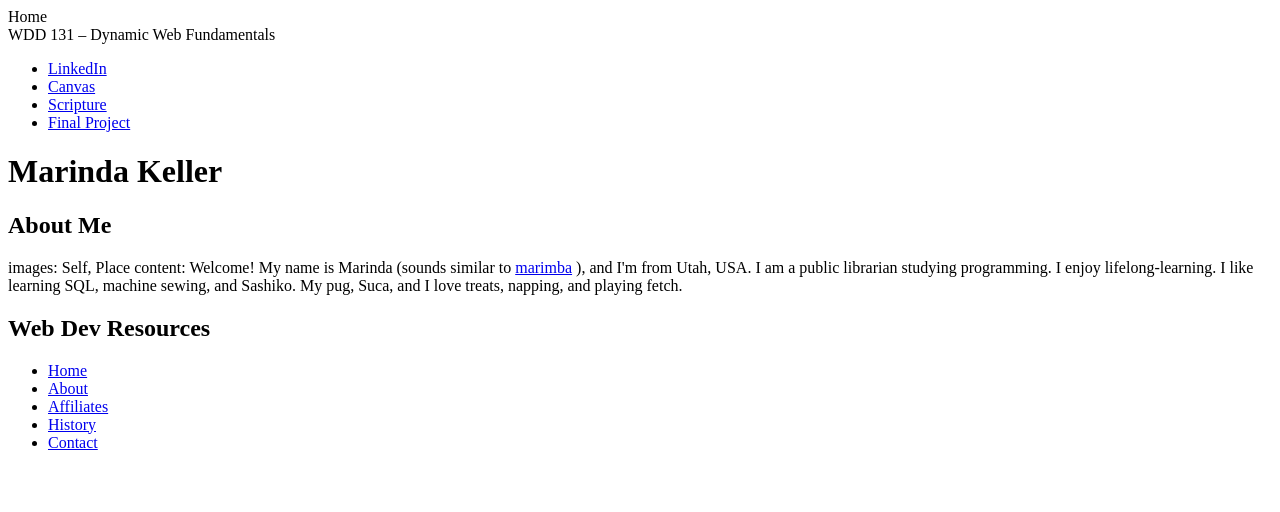
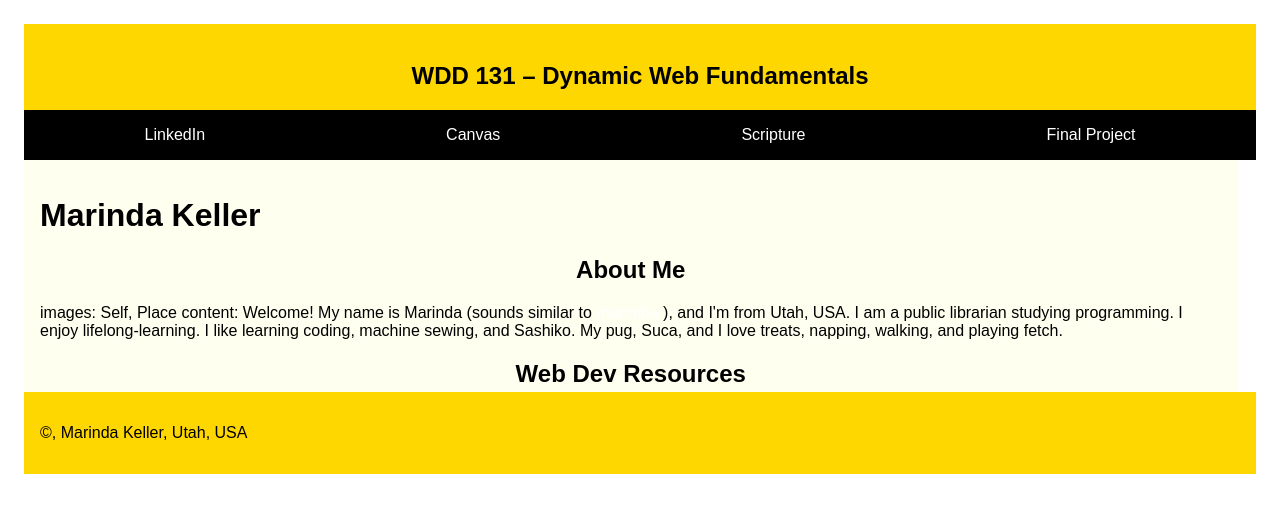
Before and after one commit to MercurianSQL/wdd131, a plain HTML site: page index.html in a window 1280 px wide. Drawn offline with Linux system fonts and the light colour scheme.

Commit message:
need a break

```diff
--- a/index.html
+++ b/index.html
@@ -9,23 +9,26 @@
         content="WDD 131 : Dynamic Web Fundamentals,Marinda Keller, about, assignments, portfolio, Landing page for class exercises and portfolio">
     <meta name="author" content="Marinda Keller">
     <meta name="keywords" content="about, assignments, portfolio">
-    <link rel="stylesheet" href="wdd131/styles/base.css">
+    <link rel="stylesheet" href="styles/base.css">
     <script src="wdd131/scripts/getdates.js" defer></script>
-    <nav>Home</nav>
 </head>
 
 <body>
     <header>
-        <span class="course-title">WDD 131 – Dynamic Web Fundamentals</span>
-        <div>
-            <ul class="navigation">
-                <li><a href="https://www.linkedin.com/in/mercurian-librarian-a07087358/" title="linkedIn"
-                        target="blank">LinkedIn</a></li>
-                <li><a href="https://byupw.instructure.com/" title="canvas" target="blank">Canvas</a></li>
-                <li><a href="https://www.churchofjesuschrist.org/study/scriptures/bofm/1-ne/17?lang=eng&id=p3#p3"
-                        title="scripture" target="blank">Scripture</a></li>
-                <li><a href="#" title="final" target="blank">Final Project</a></li>
-            </ul>
+        <span class="course-title">
+            <h2>WDD 131 – Dynamic Web Fundamentals</h2>
+        </span>
+    </header>
+    <header>
+        <div class="container">
+            <nav class="navigation"><a href="https://www.linkedin.com/in/mercurian-librarian-a07087358/"
+                    title="linkedIn" target="blank">LinkedIn</a></nav>
+            <nav class="navigation"><a href="https://byupw.instructure.com/" title="canvas" target="blank">Canvas</a>
+            </nav>
+            <nav class="navigation"><a
+                    href="https://www.churchofjesuschrist.org/study/scriptures/bofm/1-ne/17?lang=eng&id=p3#p3"
+                    title="scripture" target="blank">Scripture</a></nav>
+            <nav class="navigation"><a href="#" title="final" target="blank">Final Project</a></nav>
         </div>
     </header>
     <main>
@@ -37,10 +40,10 @@
                 href="https://ssl.gstatic.com/dictionary/static/pronunciation/2024-04-19/audio/ma/marimba_en_us_1.mp3"
                 target="_blank">marimba</a>
             ), and I'm from Utah, USA. I am a public librarian studying programming. I enjoy
-            lifelong-learning. I like learning SQL, machine sewing, and Sashiko. My pug, Suca, and I love treats,
-            napping, and playing fetch.
+            lifelong-learning. I like learning coding, machine sewing, and Sashiko. My pug, Suca, and I love treats,
+            napping, walking, and playing fetch.
         </section>
-        <section class="card">
+        <section class="aside" class="card">
             <h2>Web Dev Resources</h2>
             <ul class="navigation">
                 <li><a href="#" title="Home">Home</a></li>
@@ -52,7 +55,10 @@
         </section>
     </main>
     <footer>
+        <p>&copy;<span id="currentyear"></span>, Marinda Keller, Utah, USA</p>
+        <p id="lastModified">
 
+        </p>
     </footer>
 </body>
 
--- a/styles/base.css
+++ b/styles/base.css
@@ -0,0 +1,66 @@
+body {
+    display: grid;
+    grid-template: auto / auto;
+    padding: 1rem;
+    font-family: sans-serif;
+}
+
+header {
+    background: gold;
+    grid-column: 1 / 5;
+}
+
+h2 {
+    text-align: center;
+}
+
+div {
+    display: flex;
+    place-items: center;
+    background: black;
+    height: 50px;
+
+}
+
+.course-title {
+    background: gold;
+    color: black;
+    grid-column: 1 / 5;
+    padding-left: 1rem;
+}
+
+.navigation {
+    display: grid;
+    justify-content: center;
+    flex: auto;
+    color: white;
+}
+
+a {
+    color: white;
+    text-decoration: none;
+}
+
+a:hover {
+    color: gold
+}
+
+main {
+    background: ivory;
+    height: 200px;
+    grid-column: 1 / 4;
+    padding: 1rem;
+}
+
+aside {
+    background: palegoldenrod;
+    grid-column: 4 / 5;
+    padding: 1rem;
+}
+
+footer {
+    background: gold;
+    padding: 1rem;
+    grid-column: 1 / 5;
+    ;
+}
```
